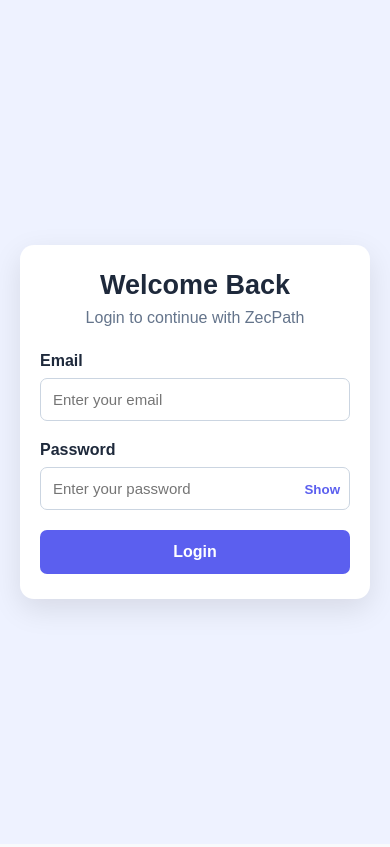
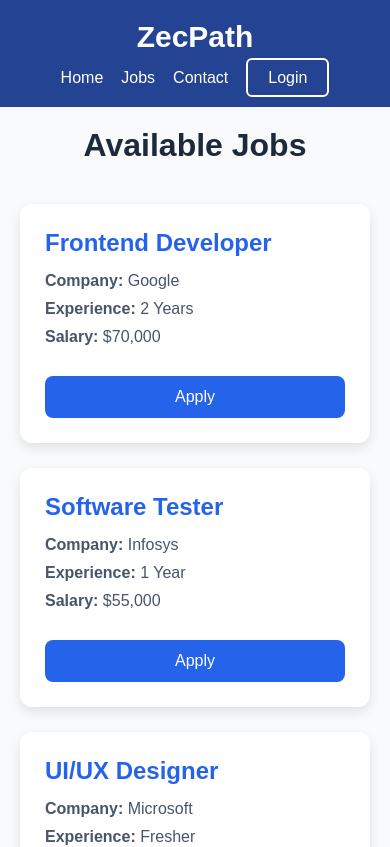
Before and after one commit to umamaheswarip24/zecpath, a React (Vite) app in the folder Day 3/: page / in a window 390 px wide. Shown: the top 847 px of the page. Built offline with nearby package versions, Linux system fonts and the light colour scheme.

Commit message:
Complete Day 6 - Lists and Component Reuse

```diff
--- a/Day 3/package.json
+++ b/Day 3/package.json
@@ -4,7 +4,7 @@
   "version": "0.0.0",
   "type": "module",
   "scripts": {
-    "dev": "vite",
+    "dev": "vite --open",
     "build": "vite build",
     "lint": "eslint .",
     "preview": "vite preview"
--- a/Day 3/src/App.css
+++ b/Day 3/src/App.css
@@ -1,321 +1,156 @@
-.login-section {
-    min-height: 100vh;
-    padding: 30px 20px;
-    display: flex;
-    align-items: center;
-    justify-content: center;
-    background-color: #eef2ff;
-}
-
-.login-container {
-    width: 100%;
-    max-width: 420px;
-    padding: 35px;
-    background-color: #ffffff;
-    border-radius: 14px;
-    box-shadow: 0 10px 30px rgba(0, 0, 0, 0.1);
-}
-
-.login-heading {
-    margin-bottom: 25px;
-    text-align: center;
-}
-
-.login-heading h1 {
-    margin-bottom: 8px;
-    color: #1e293b;
-    font-size: 32px;
-}
-
-.login-heading p {
-    color: #64748b;
-}
-
-.form-group {
-    margin-bottom: 20px;
-}
-
-.form-group label {
-    display: block;
-    margin-bottom: 8px;
-    color: #1e293b;
-    font-weight: bold;
-}
-
-.form-group input {
-    width: 100%;
-    padding: 12px;
-    border: 1px solid #cbd5e1;
-    border-radius: 7px;
-    font-size: 15px;
-    outline: none;
-}
-
-.form-group input:focus {
-    border-color: #5b5fef;
-}
-
-.password-box {
-    position: relative;
-}
-
-.password-box input {
-    padding-right: 70px;
-}
-
-.show-button {
-    position: absolute;
-    top: 50%;
-    right: 10px;
-    border: none;
-    background: none;
-    color: #5b5fef;
-    font-weight: bold;
-    cursor: pointer;
-    transform: translateY(-50%);
-}
-
-.login-button {
-    width: 100%;
-    padding: 13px;
-    border: none;
-    border-radius: 7px;
-    background-color: #5b5fef;
-    color: #ffffff;
-    font-size: 16px;
-    font-weight: bold;
-    cursor: pointer;
-}
-
-.login-button:hover {
-    background-color: #464ad6;
-}
-
-.error-message {
-    margin-bottom: 18px;
-    padding: 11px;
-    border-radius: 6px;
-    background-color: #fee2e2;
-    color: #b91c1c;
-    text-align: center;
-}
-
-.success-message {
-    margin-bottom: 18px;
-    padding: 11px;
-    border-radius: 6px;
-    background-color: #dcfce7;
-    color: #15803d;
-    text-align: center;
-}
-
-@media screen and (max-width: 480px) {
-    .login-container {
-        padding: 25px 20px;
-    }
-
-    .login-heading h1 {
-        font-size: 27px;
-    }
-}
-
-
-
-
-
-
-
-
-
-
-
-
-
-
-
-
-
-
-
-
 /* Navbar */
 
+.navbar {
+  width: 100%;
+  padding: 18px 50px;
+  background-color: #244392;
 
-.navbar {
-    padding: 18px 8%;
-    display: flex;
-    align-items: center;
-    justify-content: space-between;
-    background-color: #ffffff;
-    border-bottom: 1px solid #e2e8f0;
+  display: flex;
+  align-items: center;
+  justify-content: space-between;
 }
 
 .logo {
-    color: #5b5fef;
-    font-size: 28px;
+  margin: 0;
+  color: white;
+  font-size: 30px;
+  font-weight: bold;
 }
 
 .nav-links {
-    display: flex;
-    gap: 25px;
-    list-style: none;
+  margin: 0;
+  padding: 0;
+
+  display: flex;
+  align-items: center;
+  gap: 30px;
+
+  list-style: none;
 }
 
 .nav-links a {
-    color: #1e293b;
-    text-decoration: none;
-    font-weight: bold;
+  color: white;
+  text-decoration: none;
+  font-size: 16px;
+  font-weight: 500;
 }
 
 .nav-links a:hover {
-    color: #5b5fef;
+  color: #fbbf24;
 }
 
-
-/* Hero section */
-
-.hero {
-    min-height: 450px;
-    padding: 80px 20px;
-    display: flex;
-    flex-direction: column;
-    align-items: center;
-    justify-content: center;
-    text-align: center;
-    background-color: #eef2ff;
+.login-link {
+  padding: 9px 20px;
+  border: 2px solid white;
+  border-radius: 6px;
 }
 
-.hero h1 {
-    color: #1e293b;
-    font-size: 48px;
-    margin-bottom: 15px;
+.login-link:hover {
+  background-color: white;
+  color: #244392 !important;
 }
 
-.hero p {
-    color: #64748b;
-    font-size: 18px;
+@media screen and (max-width: 768px) {
+  .navbar {
+    padding: 18px 20px;
+    flex-direction: column;
+    gap: 18px;
+  }
+
+  .nav-links {
+    flex-wrap: wrap;
+    justify-content: center;
+    gap: 18px;
+  }
+}
+/* Job Section */
+
+.job-list {
+  padding: 50px;
+  background-color: #f8fafc;
 }
 
-
-/* Job section */
-
-.job-section {
-    max-width: 1200px;
-    margin: auto;
-    padding: 70px 20px;
+.job-list h1 {
+  text-align: center;
+  margin-bottom: 40px;
+  color: #1e293b;
 }
 
-.job-section h2 {
-    color: #1e293b;
-    text-align: center;
-    font-size: 34px;
-    margin-bottom: 40px;
+/* Cards Layout */
+
+.job-container {
+  display: grid;
+  grid-template-columns: repeat(auto-fit, minmax(280px, 1fr));
+  gap: 25px;
 }
 
+/* Individual Card */
 
-/* Card container */
-
-.card-container {
-    display: flex;
-    gap: 24px;
+.job-card {
+  background: white;
+  border-radius: 12px;
+  padding: 25px;
+  box-shadow: 0 5px 12px rgba(0,0,0,0.1);
+  transition: 0.3s;
 }
 
-
-/* Card */
-
-.card {
-    flex: 1;
-    overflow: hidden;
-    background-color: #ffffff;
-    border: 1px solid #e2e8f0;
-    border-radius: 12px;
-    box-shadow: 0 5px 15px rgba(0, 0, 0, 0.08);
+.job-card:hover {
+  transform: translateY(-8px);
 }
 
-.card-image {
-    width: 100%;
-    height: 190px;
-    object-fit: cover;
+.job-card h2 {
+  color: #2563eb;
+  margin-bottom: 15px;
 }
 
-.card-content {
-    padding: 24px;
+.job-card p {
+  margin: 10px 0;
+  color: #475569;
 }
 
-.card-content h3 {
-    color: #1e293b;
-    font-size: 22px;
-    margin-bottom: 10px;
+/* Button */
+
+.apply-btn {
+  width: 100%;
+  margin-top: 20px;
+  padding: 12px;
+  background-color: #2563eb;
+  color: white;
+  border: none;
+  border-radius: 8px;
+  cursor: pointer;
+  font-size: 16px;
 }
 
-.card-content p {
-    color: #64748b;
-    margin-bottom: 20px;
+.apply-btn:hover {
+  background-color: #1d4ed8;
 }
-
-
-/* Reusable button */
-
-.main-button {
-    padding: 11px 22px;
-    border: none;
-    border-radius: 7px;
-    background-color: #5b5fef;
-    color: #ffffff;
-    font-size: 15px;
-    font-weight: bold;
-    cursor: pointer;
-}
-
-.main-button:hover {
-    background-color: #464ad6;
-}
-
 
 /* Footer */
 
 .footer {
-    padding: 25px;
-    background-color: #0f172a;
-    color: #cbd5e1;
-    text-align: center;
+  background-color: #1e3a8a;
+  color: white;
+  text-align: center;
+  padding: 20px;
+  margin-top: 40px;
 }
 
+/* Responsive */
 
-/* Tablet and mobile */
+@media (max-width: 768px) {
+  .navbar {
+    flex-direction: column;
+    gap: 15px;
+    padding: 20px;
+  }
 
-@media screen and (max-width: 768px) {
-    .navbar {
-        flex-direction: column;
-        gap: 15px;
-    }
+  .nav-links {
+    flex-wrap: wrap;
+    justify-content: center;
+  }
 
-    .hero h1 {
-        font-size: 36px;
-    }
-
-    .card-container {
-        flex-direction: column;
-    }
+  .job-list {
+    padding: 20px;
+  }
 }
-
-
-/* Small mobile */
-
-@media screen and (max-width: 480px) {
-    .nav-links {
-        gap: 15px;
-    }
-
-    .hero {
-        min-height: 380px;
-    }
-
-    .hero h1 {
-        font-size: 30px;
-    }
-
-    .job-section h2 {
-        font-size: 28px;
-    }
-}
--- a/Day 3/src/App.jsx
+++ b/Day 3/src/App.jsx
@@ -1,78 +1,19 @@
-import LoginForm from "./components/LoginForm";
+import Navbar from "./components/Navbar";
+import JobList from "./components/JobList";
+import Footer from "./components/Footer";
+
 import "./App.css";
 
 function App() {
-    return (
-        <div>
-            <LoginForm />
-        </div>
-    );
+  return (
+    <div>
+      <Navbar />
+
+      <JobList />
+
+      <Footer />
+    </div>
+  );
 }
 
 export default App;
-
-
-
-
-
-
-
-
-
-
-
-
-// import Navbar from "./components/Navbar";
-// import Card from "./components/Card";
-// import Footer from "./components/Footer";
-// import "./App.css";
-
-// function App() {
-//     return (
-//         <div>
-//             <Navbar />
-
-//             <main>
-//                 <section className="hero" id="home">
-//                     <h1>Find Your Next Opportunity</h1>
-
-//                     <p>
-//                         Explore jobs and start building your career
-//                         with ZecPath.
-//                     </p>
-//                 </section>
-
-//                 <section className="job-section" id="jobs">
-//                     <h2>Featured Opportunities</h2>
-
-//                     <div className="card-container">
-//                         <Card
-//                             image="https://images.unsplash.com/photo-1497366811353-6870744d04b2"
-//                             title="Frontend Developer"
-//                             description="Build modern and responsive web applications."
-//                             buttonLabel="View Job"
-//                         />
-
-//                         <Card
-//                             image="https://images.unsplash.com/photo-1521737711867-e3b97375f902"
-//                             title="Software Tester"
-//                             description="Test applications and help improve software quality."
-//                             buttonLabel="Apply Now"
-//                         />
-
-//                         <Card
-//                             image="https://images.unsplash.com/photo-1522202176988-66273c2fd55f"
-//                             title="UI Designer"
-//                             description="Create simple and attractive user interfaces."
-//                             buttonLabel="View Details"
-//                         />
-//                     </div>
-//                 </section>
-//             </main>
-
-//             <Footer />
-//         </div>
-//     );
-// }
-
-// export default App;
--- /dev/null
+++ b/Day 3/src/components/JobCard.jsx
@@ -0,0 +1,23 @@
+function JobCard({ title, company, experience, salary }) {
+  return (
+    <div className="job-card">
+      <h2>{title}</h2>
+
+      <p>
+        <strong>Company:</strong> {company}
+      </p>
+
+      <p>
+        <strong>Experience:</strong> {experience}
+      </p>
+
+      <p>
+        <strong>Salary:</strong> {salary}
+      </p>
+
+      <button className="apply-btn">Apply</button>
+    </div>
+  );
+}
+
+export default JobCard;
--- /dev/null
+++ b/Day 3/src/components/JobList.jsx
@@ -0,0 +1,24 @@
+import jobs from "../data/jobs";
+import JobCard from "./JobCard";
+
+function JobList() {
+  return (
+    <div className="job-list">
+      <h1>Available Jobs</h1>
+
+      <div className="job-container">
+        {jobs.map((job) => (
+          <JobCard
+            key={job.id}
+            title={job.title}
+            company={job.company}
+            experience={job.experience}
+            salary={job.salary}
+          />
+        ))}
+      </div>
+    </div>
+  );
+}
+
+export default JobList;
--- a/Day 3/src/components/Navbar.jsx
+++ b/Day 3/src/components/Navbar.jsx
@@ -1,7 +1,7 @@
 function Navbar() {
   return (
     <nav className="navbar">
-            <h2 className="logo">ZecPath</h2>
+      <h1 className="logo">ZecPath</h1>
 
       <ul className="nav-links">
         <li>
@@ -15,6 +15,12 @@
         <li>
           <a href="#contact">Contact</a>
         </li>
+
+        <li>
+          <a href="#login" className="login-link">
+            Login
+          </a>
+        </li>
       </ul>
     </nav>
   );
--- /dev/null
+++ b/Day 3/src/data/jobs.js
@@ -0,0 +1,39 @@
+const jobs = [
+  {
+    id: 1,
+    title: "Frontend Developer",
+    company: "Google",
+    experience: "2 Years",
+    salary: "$70,000",
+  },
+  {
+    id: 2,
+    title: "Software Tester",
+    company: "Infosys",
+    experience: "1 Year",
+    salary: "$55,000",
+  },
+  {
+    id: 3,
+    title: "UI/UX Designer",
+    company: "Microsoft",
+    experience: "Fresher",
+    salary: "$60,000",
+  },
+  {
+    id: 4,
+    title: "React Developer",
+    company: "Amazon",
+    experience: "3 Years",
+    salary: "$90,000",
+  },
+  {
+    id: 5,
+    title: "Backend Developer",
+    company: "IBM",
+    experience: "2 Years",
+    salary: "$75,000",
+  },
+];
+
+export default jobs;
--- a/Day 3/src/index.css
+++ b/Day 3/src/index.css
@@ -1,14 +1,10 @@
 * {
-    margin: 0;
-    padding: 0;
-    box-sizing: border-box;
-}
-
-html {
-    scroll-behavior: smooth;
+  margin: 0;
+  padding: 0;
+  box-sizing: border-box;
 }
 
 body {
-    font-family: Arial, sans-serif;
-    background-color: #f8fafc;
+  font-family: Arial, Helvetica, sans-serif;
+  background-color: #f8fafc;
 }
```
Lines whose indentation alone changed are shown as unchanged.
